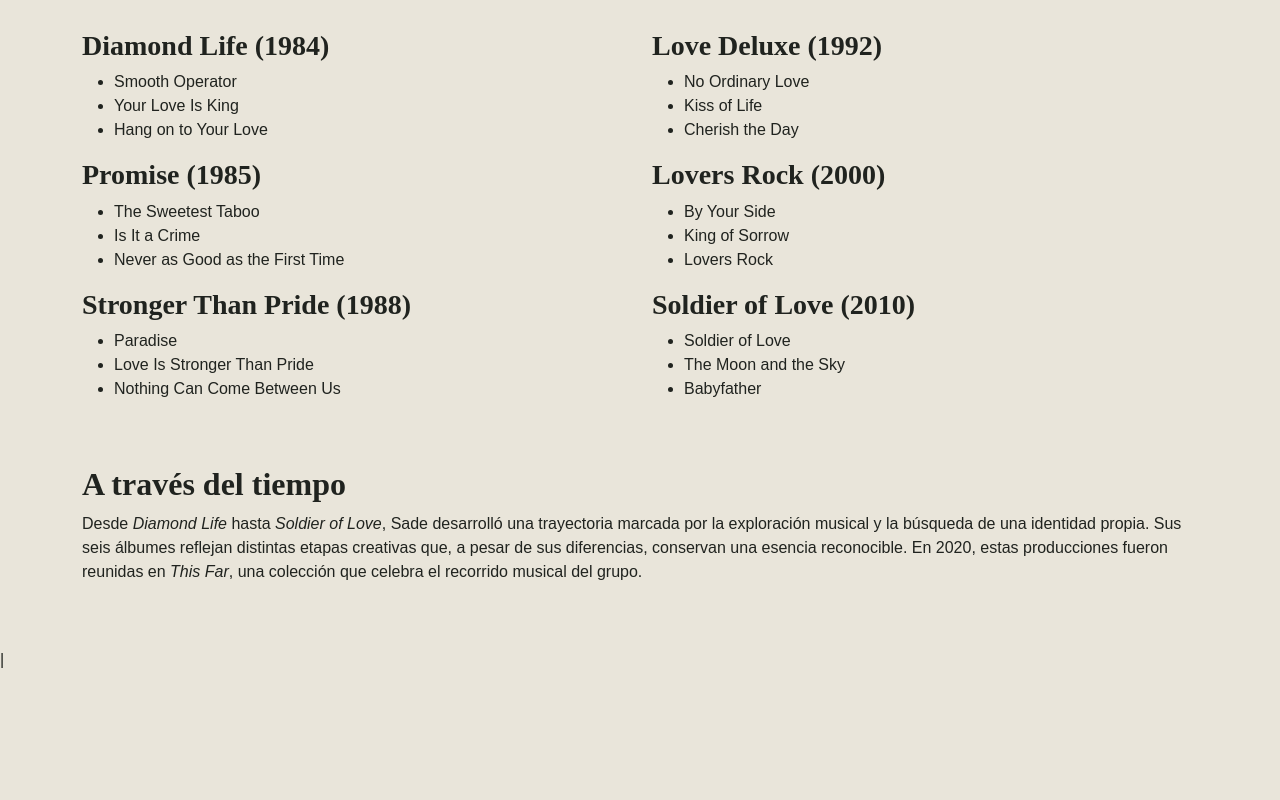
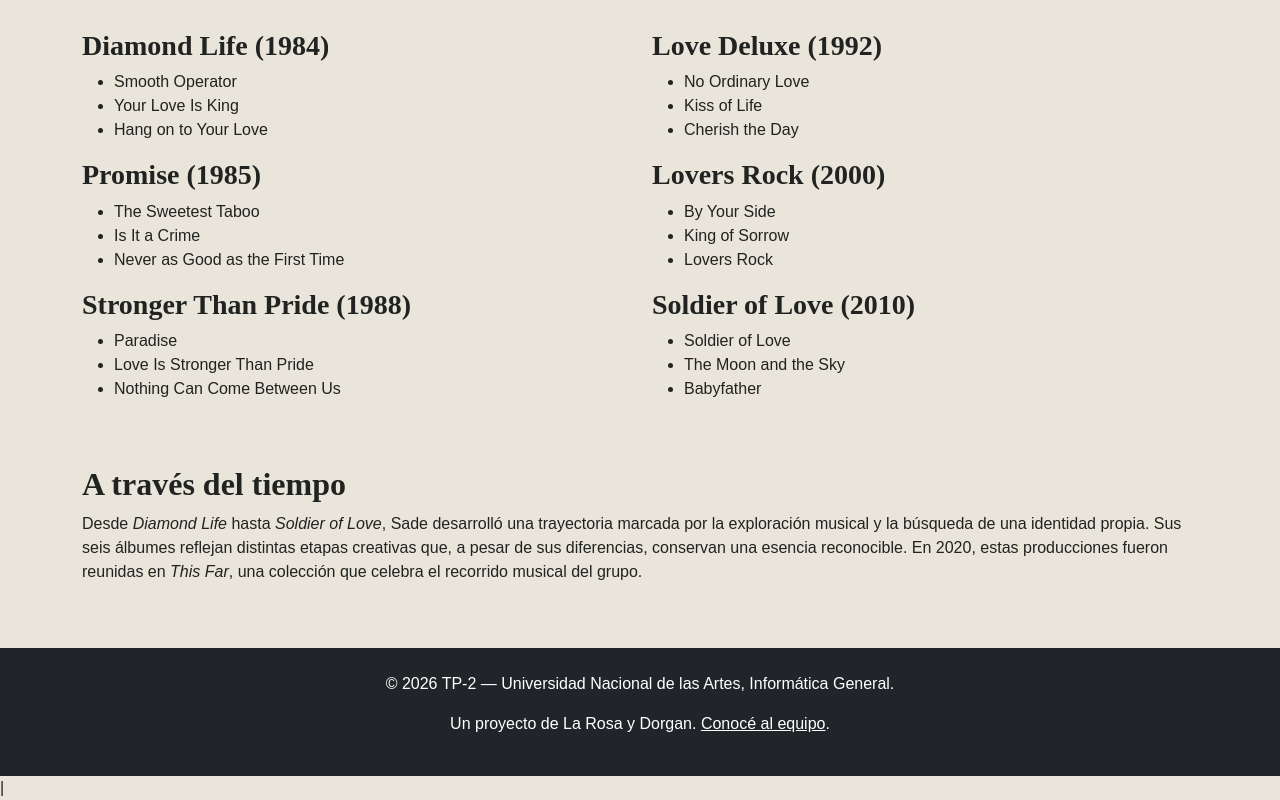
Before and after one commit to mav-dorgan/TP2, a plain HTML site: page seccion-2/index.html in a window 1280 px wide. Shown: the part 1136-1936 px from the top of the page. Before the commit the page ends 1808 px from the top, so only its background shows below. Drawn offline with nearby package versions, Linux system fonts and the light colour scheme.

Commit message:
Pie de página.

```diff
--- a/seccion-2/index.html
+++ b/seccion-2/index.html
@@ -123,7 +123,7 @@
                     de la galería. -->
                 <section class="text-center mb-5">
 
-                    <h1>Discografía</h1>
+                    <h1>Álbumes</h1>
 
                     <p>
                         A lo largo de su trayectoria, Sade construyó una identidad
@@ -268,7 +268,6 @@
 
                 </section>
 
-
                 <!-- CANCIONES DESTACADAS -->
 
                 <!-- mb-5: agrega espacio inferior para separar esta sección
@@ -277,8 +276,6 @@
 
                     <h2>Canciones destacadas por álbum</h2>
 
-                    <!-- row: organiza los contenidos en columnas.
-                        g-4: establece separación entre columnas y filas. -->
                     <div class="row g-4 mt-2">
 
                         <!-- col-12: ocupa todo el ancho en pantallas pequeñas.
@@ -364,9 +361,17 @@
 
         </main>
 
-        <footer>
+        <footer class="bg-dark text-white text-center py-4">
+
+            <p>&copy; 2026 TP-2 — Universidad Nacional de las Artes, Informática General.</p>
+
+            <p>
+                Un proyecto de La Rosa y Dorgan.
+                <a href="../creditos.html" class="text-white">Conocé al equipo</a>.
+            </p>
 
         </footer>
+
         <!-- Bootstrap JavaScript -->
     |   <script src="https://cdn.jsdelivr.net/npm/bootstrap@5.3.8/dist/js/bootstrap.bundle.min.js"></script>
     </body>
```
Also changed, not shown: contacto.html (+10 -1 lines), creditos.html (+0 -2 lines), index.html (+11 -1 lines), seccion-1/evolucion.html (+10 -1 lines), seccion-1/index.html (+10 -1 lines), seccion-2/identidad-visual.html (+10 -1 lines), seccion-3/index.html (+10 -1 lines), seccion-3/legado.html (+10 -1 lines).
